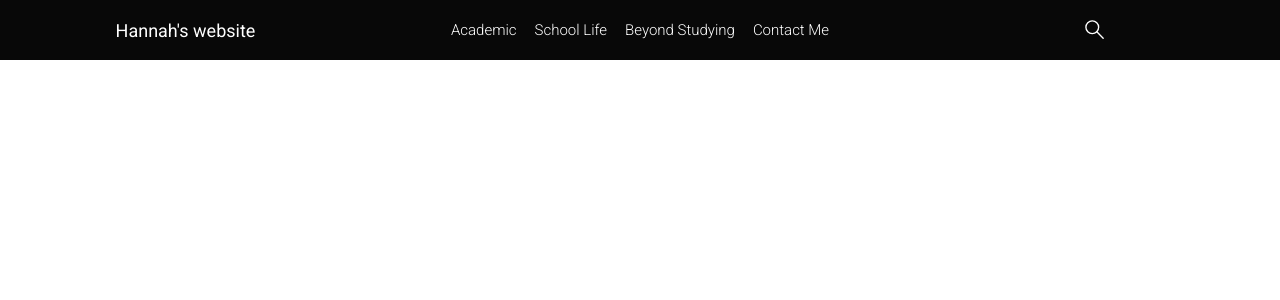
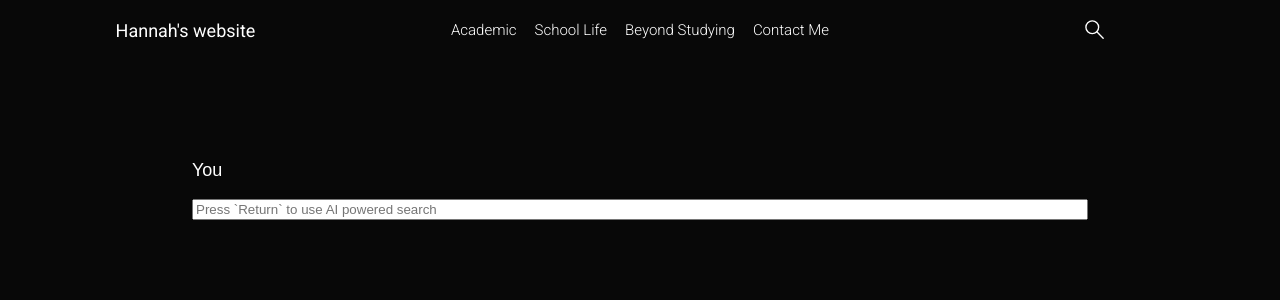
Before and after one commit to kevin-panoptic-dev/hannah-site, a React (Vite) app in the folder frontend/: page /search in a window 1280 px wide. Shown: the top 300 px of the page. Built offline with nearby package versions, Linux system fonts and the light colour scheme; no server answers.

Commit message:
resolve undefined bug

```diff
--- a/frontend/src/app/app.css
+++ b/frontend/src/app/app.css
@@ -23,12 +23,14 @@ header {
     font-style: normal;
     width: 100%;
     height: 100%;
-    background-color: black;
+    background-color: #080808;
 }
 
 main {
     width: 100%;
     height: 100%;
+    padding-top: 40px;
+    color: white;
 }
 
 *,
--- a/frontend/src/pages/search/search.module.css
+++ b/frontend/src/pages/search/search.module.css
@@ -1,6 +1,28 @@
 .change_container {
-    background-color: white;
-    margin-top: 0px;
+    background-color: #080808;
     width: 100%;
     height: 100%;
+    display: flex;
+    flex-direction: column;
+    align-items: center;
+    justify-content: top;
+
+    .topPortion {
+        width: 70%;
+        display: flex;
+        flex-direction: column;
+        justify-content: left;
+
+        .you {
+            margin-top: 120px;
+            font-family: sans-serif;
+            font-weight: 200;
+            font-size: 18px;
+        }
+    }
+
+    .bottomPortion {
+        display: flex;
+        flex-direction: column;
+    }
 }
--- a/frontend/src/pages/search/search.tsx
+++ b/frontend/src/pages/search/search.tsx
@@ -4,7 +4,7 @@ import { generateRandomDates, generatePercentages } from "../../utilities/random
 import { chatWithGemini } from "../../utilities/gemini";
 import LoadingIndicator from "../loading/loading";
 import { useState, useEffect } from "react";
-import { useNavigate } from "react-router-dom";
+import { redirect, useNavigate } from "react-router-dom";
 import { useErrorContext } from "../../components/context/error";
 import { useSearchContext } from "../../components/context/search";
 import { PAGES } from "../../utilities/constants";
@@ -20,15 +20,21 @@ function Search() {
     const [relatedContent, setRelatedContent] = useState<[string, string, string][] | undefined>(
         undefined
     );
-
     const navigate = useNavigate();
 
     const toErrorPage = () => navigate(`/error`);
 
     const provideSearchResult = () => {
+        let count = 0;
         const keywords = Object.keys(PAGES) as (keyof typeof PAGES)[];
-        const words = userInput!.split(" ");
-        setRelatedContent([]);
+        if (userInput === undefined) {
+            updateErrorMessage("userInput must not be undefined");
+            toErrorPage();
+            return;
+        }
+        const words = userInput.split(" ") !== undefined ? userInput?.split(" ") : [userInput];
+        const newRelatedContent: [string, string, string][] = [];
+
         for (const key of keywords) {
             if (key === "undefined") continue;
             for (const word of words) {
@@ -37,21 +43,28 @@ function Search() {
                     const name = PAGES[key];
                     const date = generateRandomDates(1)[0];
                     const percentage = generatePercentages(1)[0];
-                    setRelatedContent((previous) =>
-                        previous
-                            ? [...previous, [date, name, percentage]]
-                            : [[date, name, percentage]]
-                    );
+                    newRelatedContent.push([date, name, percentage]);
+                    count++;
                 }
             }
         }
+        if (count < 3) {
+            const name = PAGES.undefined;
+            const date = generateRandomDates(1)[0];
+            const percentage = generatePercentages(1)[0];
+            newRelatedContent.push([date, name, percentage]);
+        }
+
+        setRelatedContent(newRelatedContent);
     };
 
     const handleSubmit = async () => {
         if (userInput === undefined) {
             updateErrorMessage(`f;Used userInput must not be undefined, must be string.`);
             toErrorPage();
-        } else {
+            return;
+        }
+
         try {
             setIsLoading(true);
             const start = performance.now();
@@ -62,21 +75,6 @@ function Search() {
                 );
             } else {
                 provideSearchResult();
-                    if (relatedContent === undefined) {
-                        updateErrorMessage(
-                            `f;Related Content must not be undefined after provideSearchResult.`
-                        );
-                        toErrorPage();
-                    } else if (relatedContent.length < 3) {
-                        const name = PAGES.undefined;
-                        const date = generateRandomDates(1)[0];
-                        const percentage = generatePercentages(1)[0];
-                        setRelatedContent((previous) =>
-                            previous
-                                ? [...previous, [date, name, percentage]]
-                                : [[date, name, percentage]]
-                        );
-                    }
                 const finish = performance.now();
                 setThinkingTime((finish - start) / 1000);
                 setResponse(responseArray[1]);
@@ -86,7 +84,6 @@ function Search() {
             toErrorPage();
         } finally {
             setIsLoading(false);
-            }
         }
     };
 
@@ -111,7 +108,21 @@ function Search() {
     } else {
         return (
             <div className={styles.change_container}>
-                <div className={styles.topPortion}></div>
+                <div className={styles.topPortion}>
+                    <p className={styles.you}>You</p>
+                    <input
+                        type="text"
+                        placeholder="Press `Return` to use AI powered search"
+                        value={userInput !== undefined ? userInput : ""}
+                        onChange={(e) => setUserInput(e.target.value)}
+                        onKeyDown={(e) => {
+                            if (e.key === "Enter") {
+                                e.preventDefault();
+                                handleSubmit();
+                            }
+                        }}
+                    />
+                </div>
                 <div className={styles.bottomPortion}></div>
             </div>
         );
```
Lines whose indentation alone changed are shown as unchanged.
